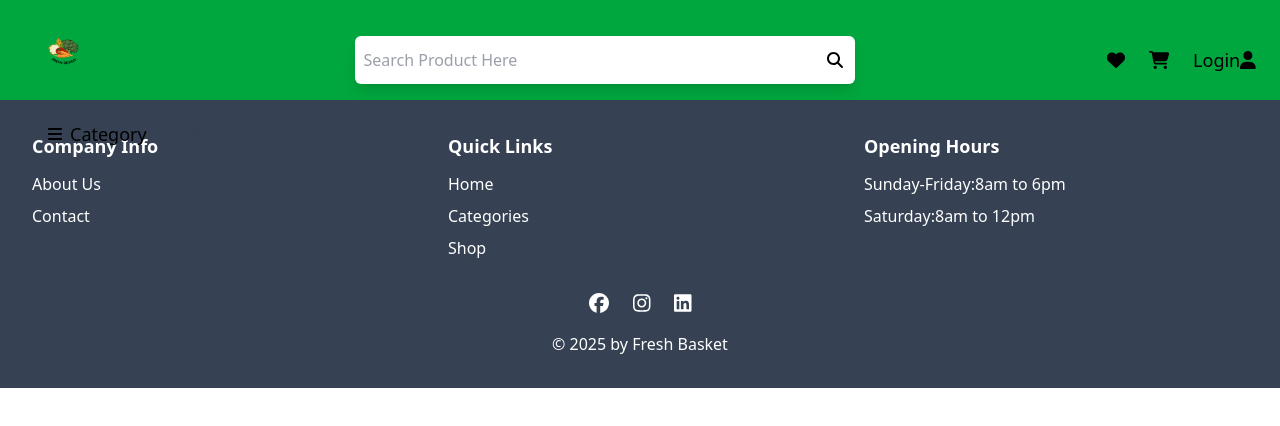
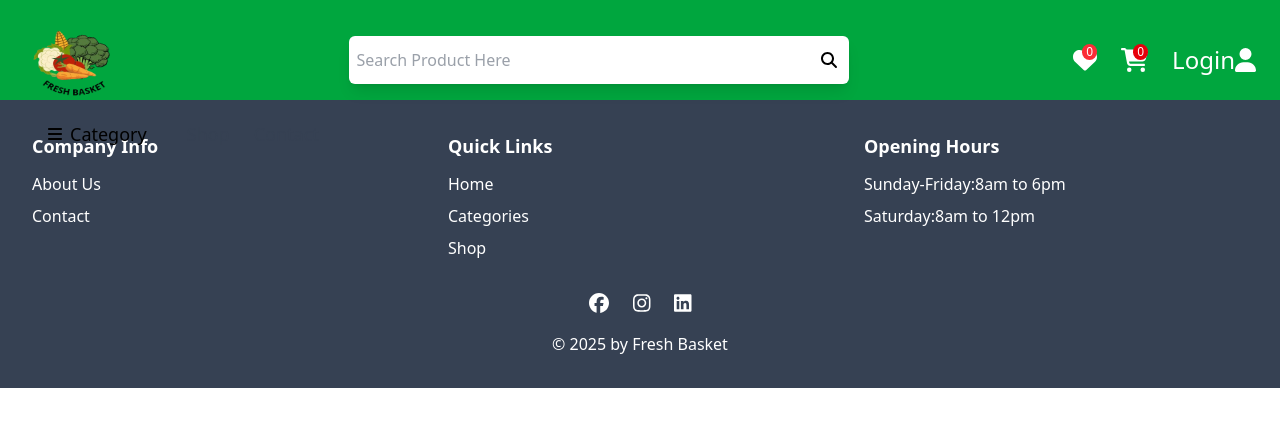
Before and after one commit to Jyoti-yadav09/Vegetable-website, a React (Vite) app in the folder Vegetable-website/: page / in a window 1280 px wide. Shown: the top 426 px of the page. Built offline with nearby package versions, Linux system fonts and the light colour scheme.

Commit message:
Adjusting the logo

```diff
--- a/Vegetable-website/src/components/Navbar.jsx
+++ b/Vegetable-website/src/components/Navbar.jsx
@@ -16,8 +16,8 @@ const Navbar = () => {
     <div className='flex items-center justify-between max-w-7xl mx-auto'>
 
            {/*logo */}
-      <div className='flex  h-24'>
-        <img src={logo} alt="Logo" className='h-18 w-20' />
+      <div className='flex h-24 '>
+        <img src={logo} alt="Logo" className='h-22 scale-x-200 scale-y-200  w-25' />
       </div>
 
            {/*Search */}
@@ -30,17 +30,21 @@ const Navbar = () => {
       </div>
 
        {/*Wishlist, cart, login */}
-        <div className='flex  gap-6 text-lg'>
+        <div className='flex  gap-6 text-2xl text-white'>
               {/*wishlist */}
           <div className='relative cursor-pointer'>
             <FontAwesomeIcon icon={faHeart}/>
-            <span className=''></span>
+            <span className='absolute top-0 right-0 bg-red-500 text-white text-xs rounded-full px-1'>
+          0
+        </span>
           </div>
 
            {/*cart */}
            <div className=' relative cursor-pointer'>
         <FontAwesomeIcon icon={faCartShopping}/>
-       <span>  </span>
+        <span className='absolute top-0 right-0 bg-red-600 text-white text-xs rounded-full px-1'>
+          0
+        </span>
       </div>
 
            {/*Login */}
```
